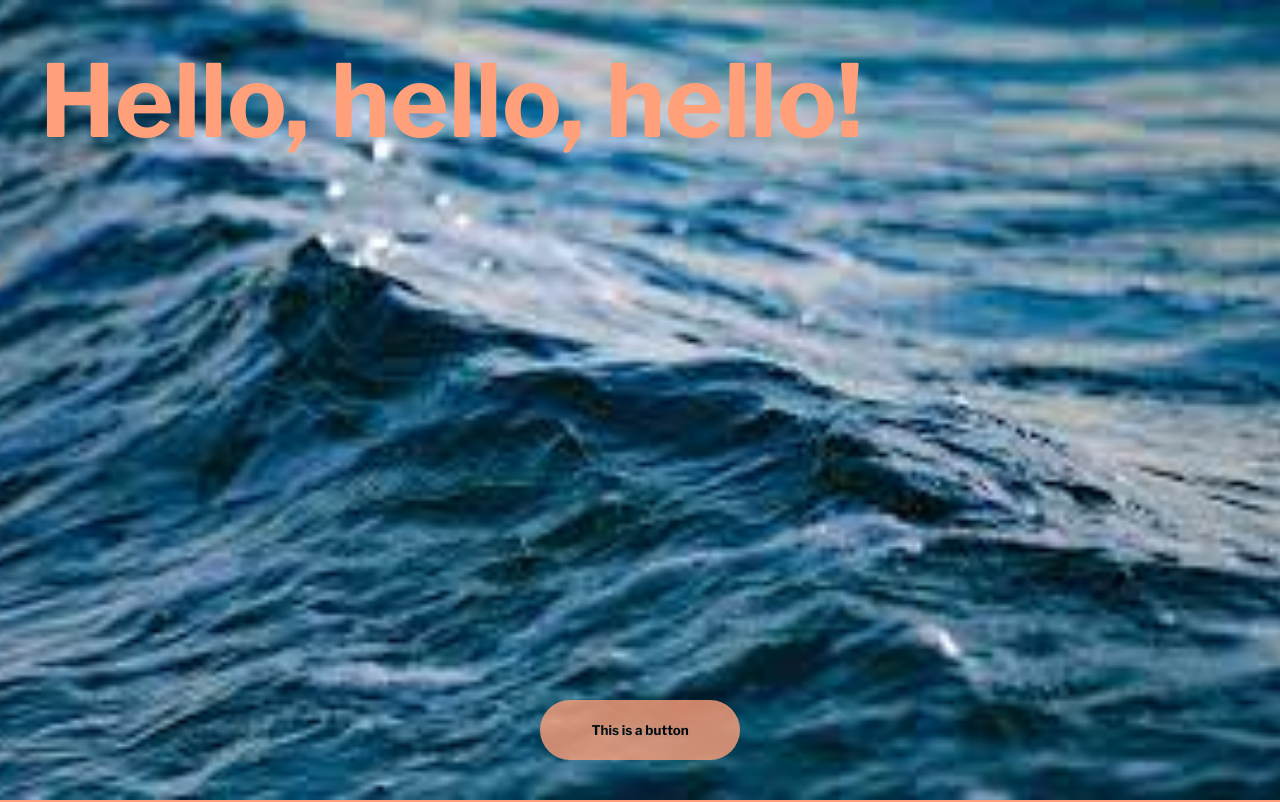
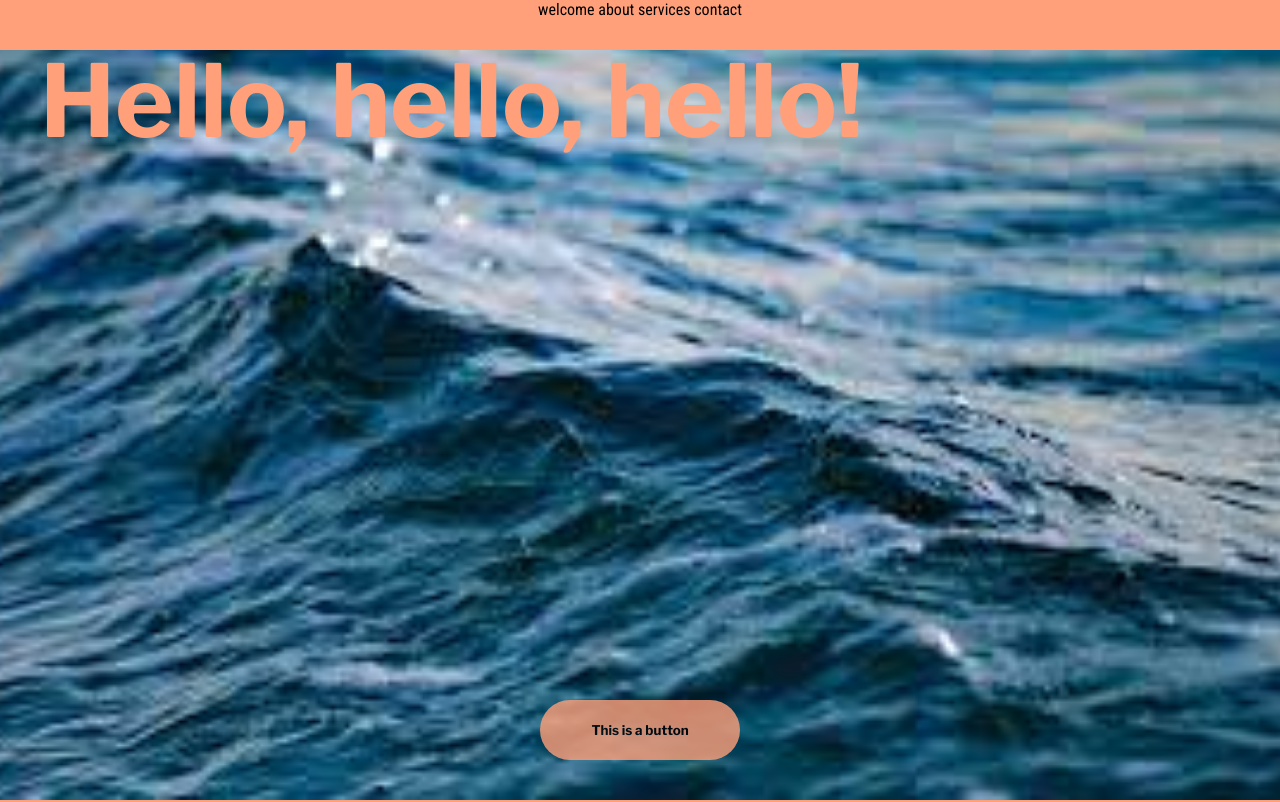
Before and after one commit to rankiandras/w3-practice, a plain HTML site: page frontend/index.html in a window 1280 px wide. Shown: the top 802 px of the page. Drawn offline with nearby package versions, Linux system fonts and the light colour scheme.

Commit message:
header nav added

```diff
--- a/frontend/index.html
+++ b/frontend/index.html
@@ -12,8 +12,10 @@
 	<link href="https://fonts.googleapis.com/css2?family=Libre+Franklin:wght@700&display=swap" rel="stylesheet">
 	<link rel="stylesheet" href="style.css">
 	<title>W3-practice</title>
+	<script src="script.js"></script>
 </head>
 <body>
+	<div id="root">
 		<section class="image-holder" id="welcome">
 			<img src="waves.jpeg" alt="waves">
 			<h1>Hello, hello, hello!</h1>
@@ -72,5 +74,6 @@
 				<button>Sign in</button>
 			</form>
 		</section>
+	</div>
 </body>
 </html>
--- a/frontend/script.js
+++ b/frontend/script.js
@@ -1,25 +1,54 @@
-// function addTwoIntegers(firstInteger , secondInteger) {
-//    // console.log(firstInteger + secondInteger)
-//     // return firstInteger + secondInteger
-//     // return `hello`
-//     if(typeof firstInteger === `number` && typeof secondInteger === `number`){
-//         return firstInteger + secondInteger
-//     }else{
-//         return `valamelyik argumentum nem szám, ezért a művelet nem elvégezhető`
-//     }
+// // function addTwoIntegers(firstInteger , secondInteger) {
+// //    // console.log(firstInteger + secondInteger)
+// //     // return firstInteger + secondInteger
+// //     // return `hello`
+// //     if(typeof firstInteger === `number` && typeof secondInteger === `number`){
+// //         return firstInteger + secondInteger
+// //     }else{
+// //         return `valamelyik argumentum nem szám, ezért a művelet nem elvégezhető`
+// //     }
+// // }
+
+
+// // console.log(addTwoIntegers(12 , `13`) );
+// // console.log(addTwoIntegers(1920 , 85) );
+// // console.log( 0 === `0` )
+
+
+// function addTwoStrings(firstString , secondString) {
+//     console.log(firstString + secondString);
+//     return `hello`
 // }
 
 
-// console.log(addTwoIntegers(12 , `13`) );
-// console.log(addTwoIntegers(1920 , 85) );
-// console.log( 0 === `0` )
+// addTwoStrings(`Lili` , `Lali`)
+// addTwoStrings(`Siri` , `Bori`)
 
 
-function addTwoStrings(firstString , secondString) {
-    console.log(firstString + secondString);
-    return `hello`
-}
+function loadEvent(eventObject){
+    // console.log(eventObject);
+    const rootElement = document.getElementById("root");
+    // console.dir(document)
+    console.dir(rootElement);
+
+    const listOfSectionElements = document.querySelectorAll("section");
+    console.dir(listOfSectionElements)
+
+    // rootElement.classList.add("newClass");
+    // listOfSectionElements[0].classList.add("newClass");
+    // listOfSectionElements[1].classList.add("newClass");
+    // listOfSectionElements[2].classList.add("newClass");
+    // listOfSectionElements[3].classList.add("newClass");
 
 
-addTwoStrings(`Lili` , `Lali`)
-addTwoStrings(`Siri` , `Bori`)
+    let anchors = ""
+
+    for (const sectionElement of listOfSectionElements) {
+    //     sectionElement.classList.add("newClass");
+            // anchors = anchors + `<a> ${ sectionElement.id } </a>`
+            anchors += `<a href="#${sectionElement.id}"> ${ sectionElement.id } </a>`;
+    }
+    console.log(anchors);
+    rootElement.insertAdjacentHTML("afterbegin", `<header>${ anchors }</header>`)
+}
+window.addEventListener("load", loadEvent);
--- a/frontend/style.css
+++ b/frontend/style.css
@@ -36,10 +36,27 @@
   margin-left: 3px;
 /* } */
 
+html {
+  scroll-behavior: smooth;
+}
+
 body{
   font-family: 'Roboto Condensed', sans-serif;
   font-weight: 400px;
 }
+
+header{
+  position: fixed;
+  left: 0;
+  top: 0;
+  width: 100%;
+  height: 50px;
+  z-index: 99;
+  text-align: center;
+  background-color: lightsalmon;
+}
+
+
 
 section{
   min-height: 100vh;
```
Lines whose indentation alone changed are shown as unchanged.
